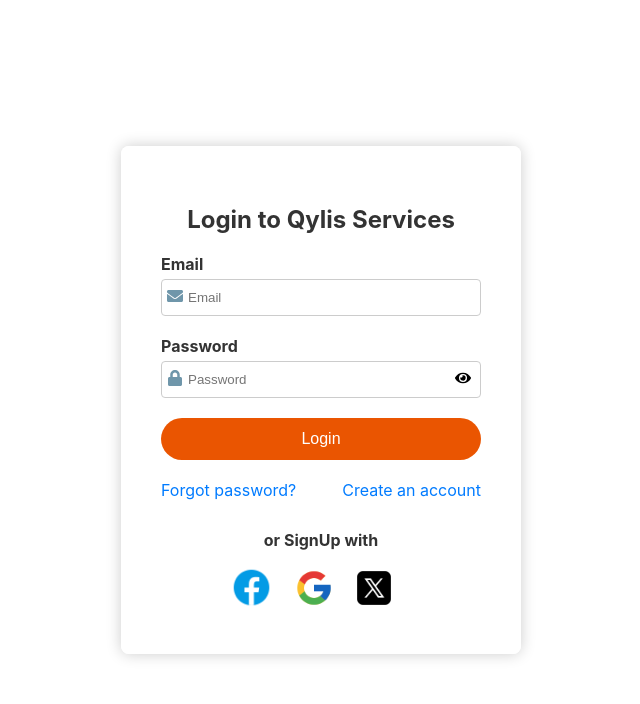
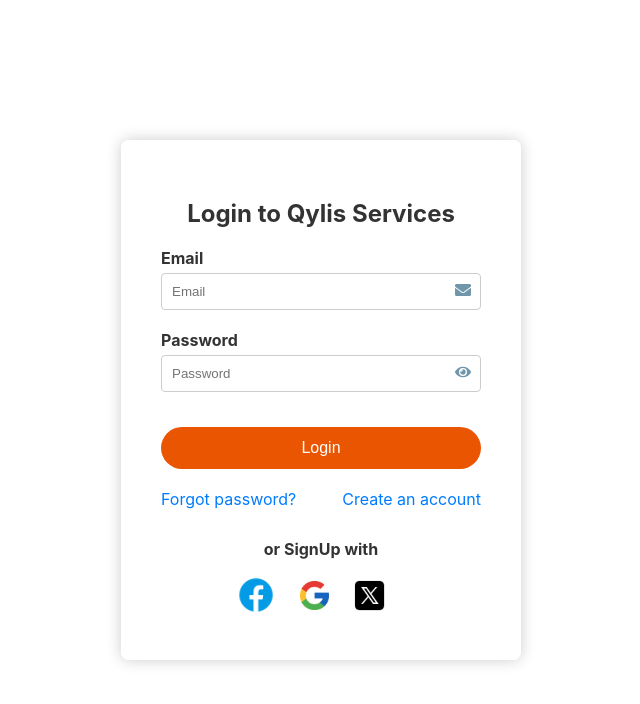
Before and after one commit to thatipradeepreddy/qylisaiassistant, a React (Create React App) app: page / in a window 1280 px wide. Shown: the top 704 px of the page, without its empty margins (319-959 px from the left). Built offline with nearby package versions, Linux system fonts and the light colour scheme.

Commit message:
made styles changes

```diff
--- a/src/screens/CreateUser/createUser.module.css
+++ b/src/screens/CreateUser/createUser.module.css
@@ -65,6 +65,7 @@ label {
     right: 10px;
     top: 70%;
     transform: translateY(-50%);
+    color: #6f96aa;
 }
 
 .button {
@@ -77,6 +78,7 @@ label {
     cursor: pointer;
     font-size: 16px;
     margin-bottom: 20px;
+    margin-top: 15px;
 }
 
 button:hover {
@@ -89,6 +91,7 @@ button:hover {
     top: 70%;
     transform: translateY(-50%);
     cursor: pointer;
+    color: #6f96aa;
 }
 
 .links {
--- a/src/screens/ForgotPassword/forgotPassword.module.css
+++ b/src/screens/ForgotPassword/forgotPassword.module.css
@@ -72,6 +72,7 @@ label {
     right: 10px;
     top: 30%;
     transform: translateY(-50%);
+    color: #6f96aa;
 }
 
 .button {
@@ -84,7 +85,7 @@ label {
     cursor: pointer;
     font-size: 16px;
     margin-bottom: 20px;
-    margin-top: 20px;
+    margin-top: 25px;
 }
 
 button:hover {
--- a/src/screens/Login/Login.tsx
+++ b/src/screens/Login/Login.tsx
@@ -43,7 +43,6 @@ export function Login() {
 					</div>
 					<div className={styles.inputGroup}>
 						<label htmlFor='password'>Password</label>
-						<span className={styles.email}>{<FaLock />}</span>
 						<input
 							type={showPassword ? 'text' : 'password'}
 							placeholder='Password'
@@ -53,7 +52,7 @@ export function Login() {
 							required
 						/>
 						<span
-							className={styles.eyeIcon}
+							className={styles.email}
 							onClick={handleTogglePassword}
 						>
 							{showPassword ? <FaEyeSlash /> : <FaEye />}
--- a/src/screens/Login/login.module.css
+++ b/src/screens/Login/login.module.css
@@ -58,7 +58,6 @@ label {
     box-sizing: border-box;
     border-radius: 4px;
     border: 1px solid #ccc;
-    padding-left: 26px;
 }
 
 .iconsContainer {
@@ -71,8 +70,8 @@ label {
 }
 
 .facebook {
-    width: 45px;
-    height: 45px;
+    width: 42px;
+    height: 42px;
     cursor: pointer;
 }
 
@@ -81,8 +80,8 @@ label {
 }
 
 .google {
-    width: 40px;
-    height: 40px;
+    width: 35px;
+    height: 35px;
     cursor: pointer;
 }
 
@@ -96,23 +95,16 @@ label {
     cursor: pointer;
     font-size: 16px;
     margin-bottom: 20px;
+    margin-top: 15px;
 }
 
 button:hover {
     background-color: #ea5501;
 }
 
-.eyeIcon {
+.email {
     position: absolute;
     right: 10px;
-    top: 70%;
-    transform: translateY(-50%);
-    cursor: pointer;
-}
-
-.email {
-    position: absolute;
-    left: 6px;
     top: 70%;
     transform: translateY(-50%);
     cursor: pointer;
```
